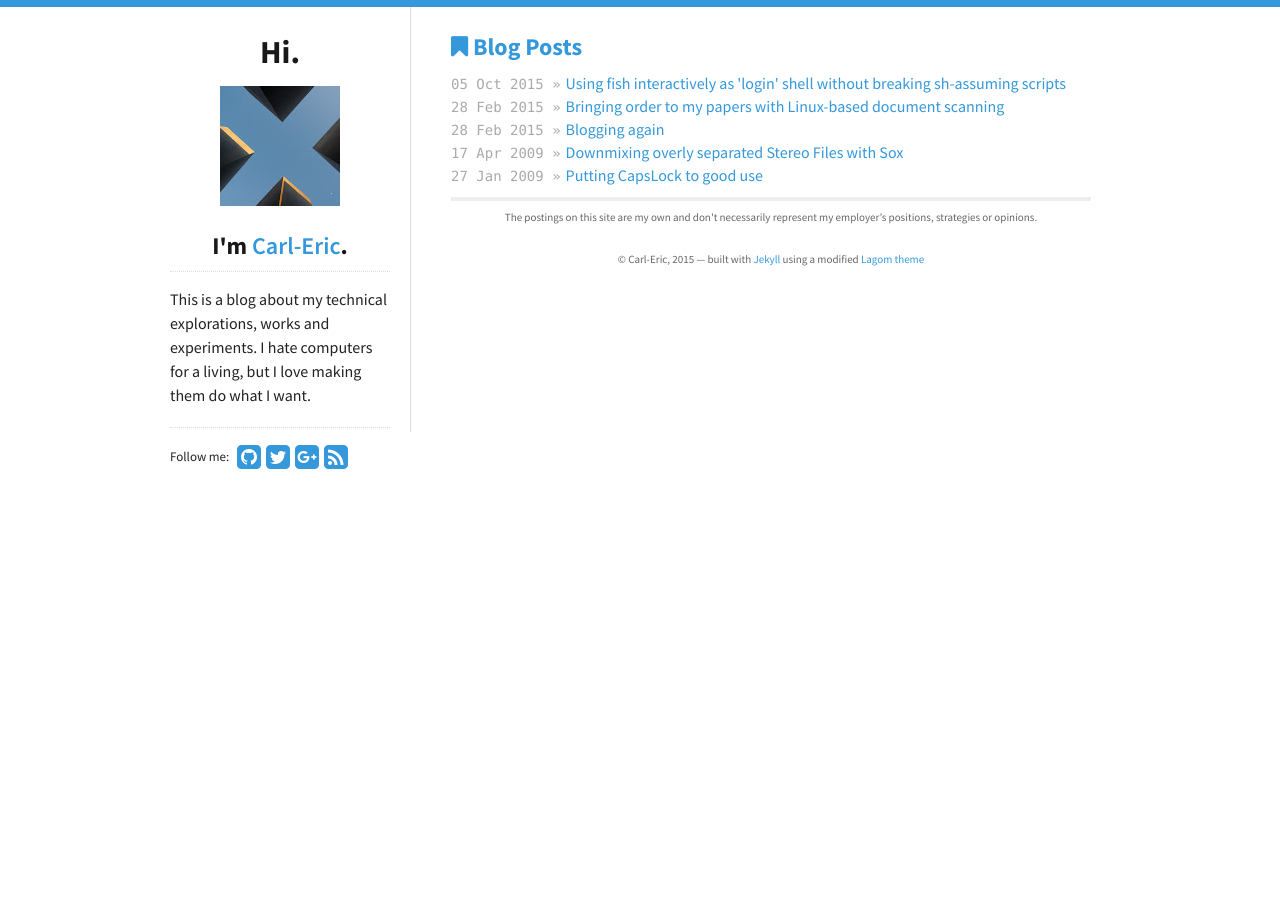
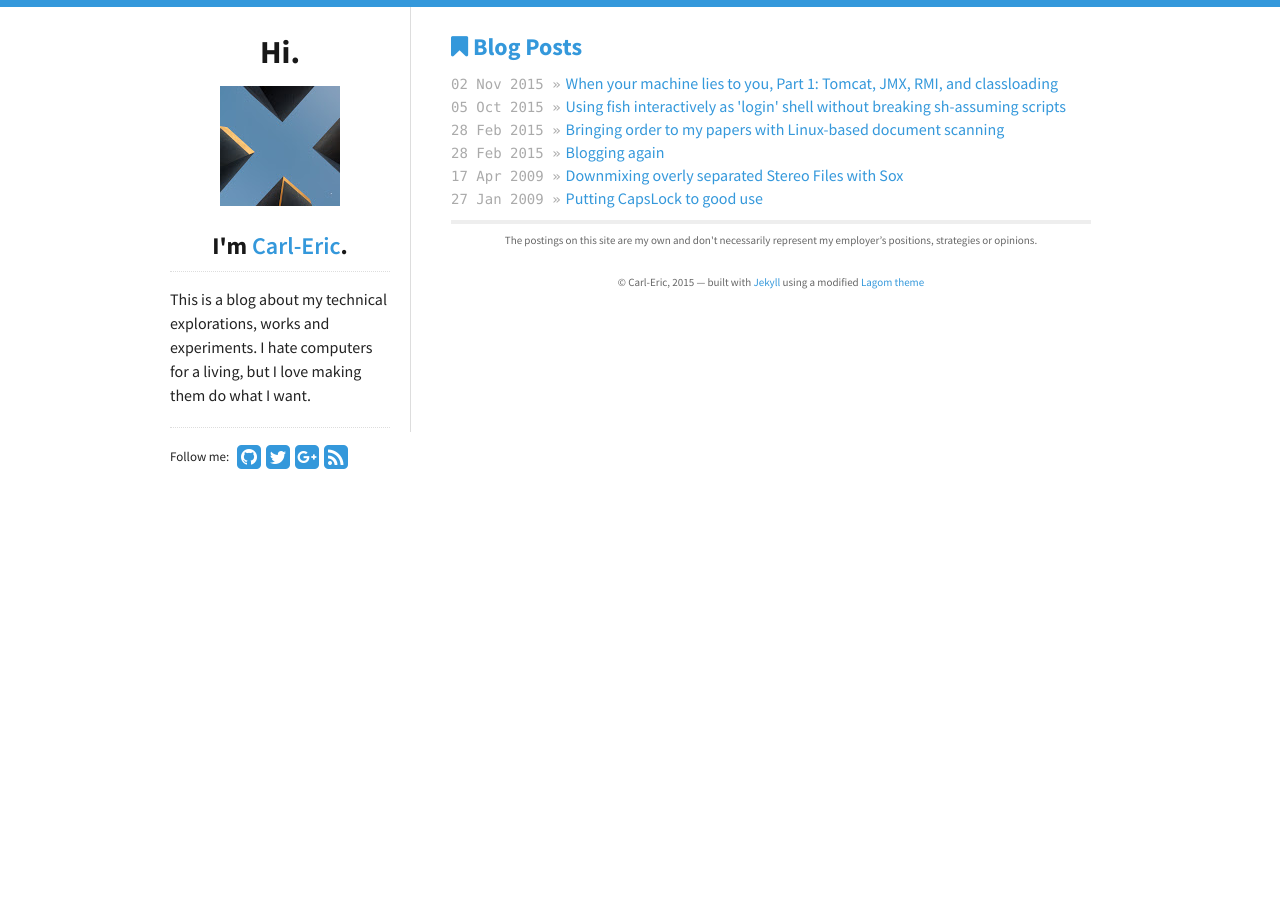
Before and after one commit to duesenklipper/duesenklipper.github.com, a Jekyll site: the page built from index.html, in a window 1280 px wide. Built offline with Jekyll 4.4.1, drawn with Linux system fonts in a browser that asks for light colours; nearby versions of some CDN libraries; some of the changed lines change nothing that is shown.

Commit message:
when machines lie, part 1

```diff
--- a/_drafts/2015-10-29-when-your-machine-lies-to-you-part-1.markdown
+++ b/_posts/2015-11-02-when-your-machine-lies-to-you-part-1.markdown
@@ -16,7 +16,7 @@
 this will be about Java.
 
 If you're coming here to see the solution without the possibly entertaining story of how I got there,
-[here's the tl;dr](#tldr).
+[skip to the tl;dr](#tldr).
 
 ## The case of the disabled classloader
 
@@ -63,4 +63,38 @@
 (`$CATALINA_HOME`) and its work/deployment directory (`$CATALINA_BASE`) in a long time, so that surprised me for a
 moment. Still, could there be a problem with the configuration created by IDEA in its directory?
 
+    $ meld ~/opt/tomcat/ ~/.IntelliJIdea15/system/tomcat/my_project/
+
+Hm. No interesting differences - basically the only things that are different between the two directories are the paths
+referenced in some configuration files, because they are in different directories, after all.
+
+Oh. I overlooked something in the logs earlier. IDEA is passing some extra system properties to Tomcat.
+
+    -Dcom.sun.management.jmxremote=
+    -Dcom.sun.management.jmxremote.port=1099
+    -Dcom.sun.management.jmxremote.ssl=false
+    -Dcom.sun.management.jmxremote.authenticate=false
+    -Djava.rmi.server.hostname=127.0.0.1
+
+The purpose of all these is to configure Tomcat's JMX support so IDEA can query it for the status of the webapp
+deployments and other things. This looks completely harmless. But nothing else seems to have been the cause, so let's
+experiment. If I pass all of these options on the command line using `$CATALINA_OPTS`... _Kaboom_. Finally, I can
+reproduce the error mentioned earlier. It blows up with the exact same message, the disabled RMI classloader.
+
+So, let's try removing these parameters one by one to see which one causes the error. After several tries, I removed
+`-Dcom.sun.management.jmxremote.port=1099`. And the error disappeared. Slowly a realization dawned on me. Really? I
+mean, _really?_
+
+Let's verify this. Using <code>-Dcom.sun.management.jmxremote.port=1<strong><em>2</em></strong>99</code>... it works.
+And changing the JMX port in IDEA's Tomcat configuration makes it work in IDEA as well. **ARGH!**
+
+I even re-checked the logs from earlier. There was _nothing at all_ about a port conflict in there. Zero. I didn't have
+Tomcat's debug logging turned on, but seriously, something like this should be a big glaring *`ERROR`* if not
+**`FATAL`**. And it especially shouldn't claim classloading doesn't work due to a security manager problem. That is just
+ridiculous.
+
 ## <a name="tldr"></a>TL;DR
+
+Tomcat lies, or maybe it's RMI that does it. When there is a port conflict between Tomcat's JMX and RMI, you won't be
+told about the colliding ports, instead it will much later claim that it's missing a security manager and thus RMI
+classloading is disabled. Easy fix: Change the JMX port.
```
